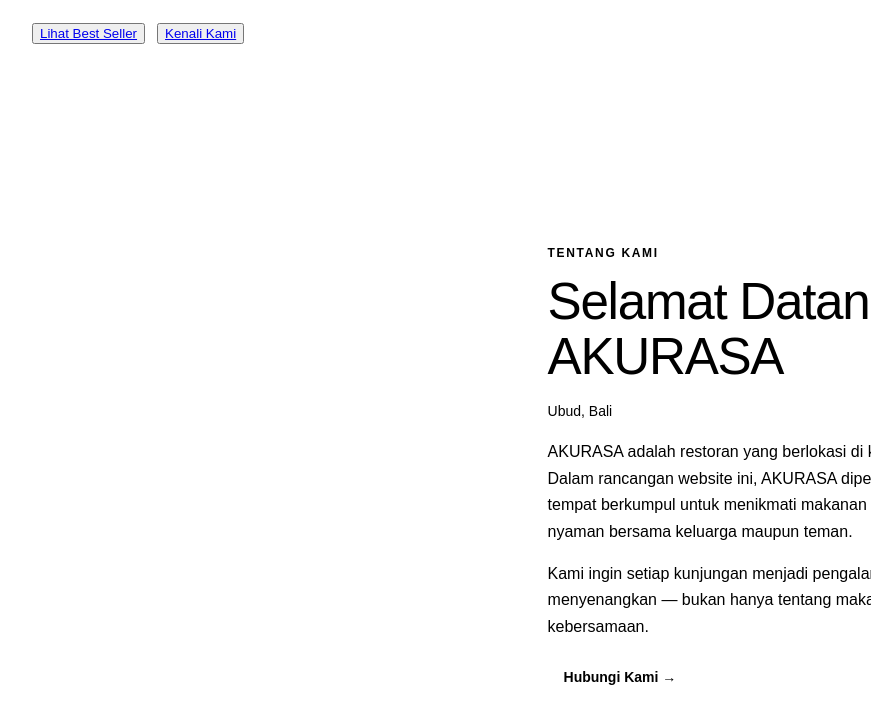
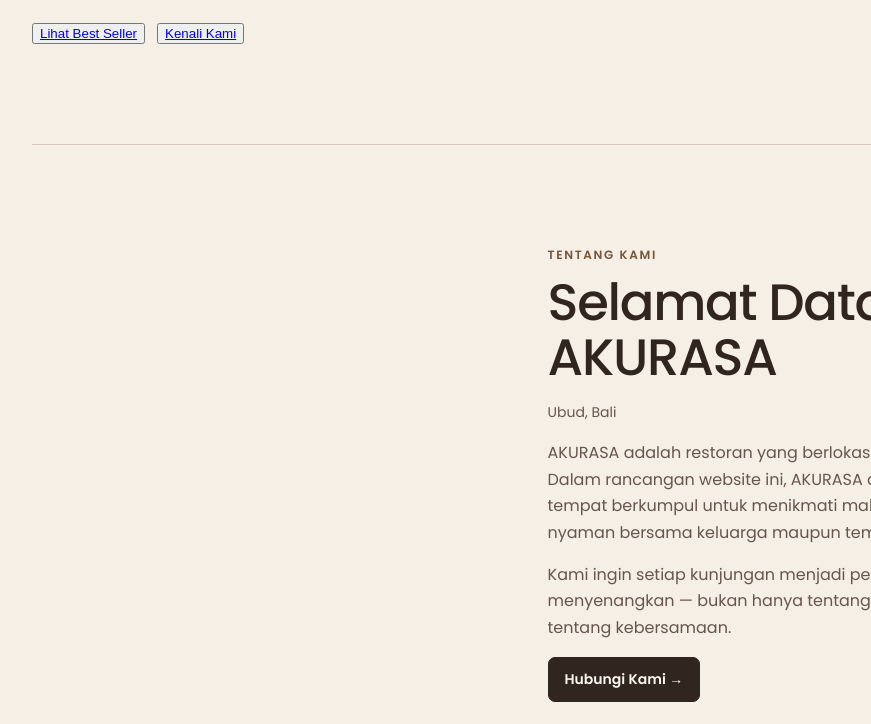
Before and after one commit to nata-de-coco211/Projek-web-akhir, a plain HTML site: page index.html in a window 1280 px wide. Shown: the part 581-1305 px from the top of the page, without its empty margins (58-929 px from the left). Drawn offline with Linux system fonts and the light colour scheme; files whose address does not match are found by name.

Commit message:
Update style.css

```diff
--- a/style.css
+++ b/style.css
@@ -1,6 +1,4 @@
-<<<<<<< Updated upstream
-=======
-﻿@import url('https://fonts.googleapis.com/css2?family=Poppins:wght@400;500;600;700&display=swap');
+@import url('https://fonts.googleapis.com/css2?family=Poppins:wght@400;500;600;700&display=swap');
 
 :root {
     --latar: #f5efe6;
@@ -350,4 +348,3 @@ footer {
 .katalog h1{
     text-align: center;
 }
->>>>>>> Stashed changes
```
